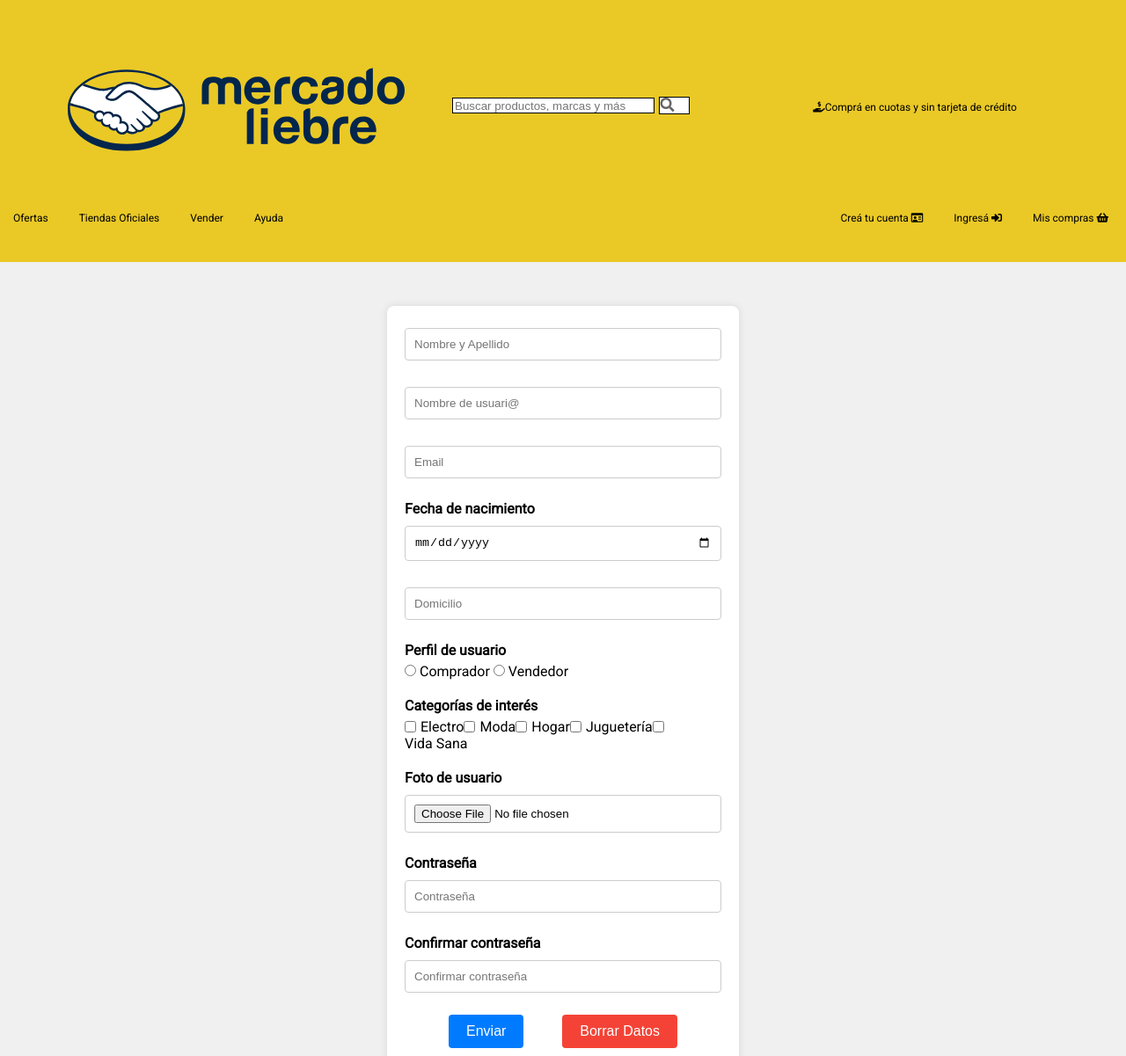
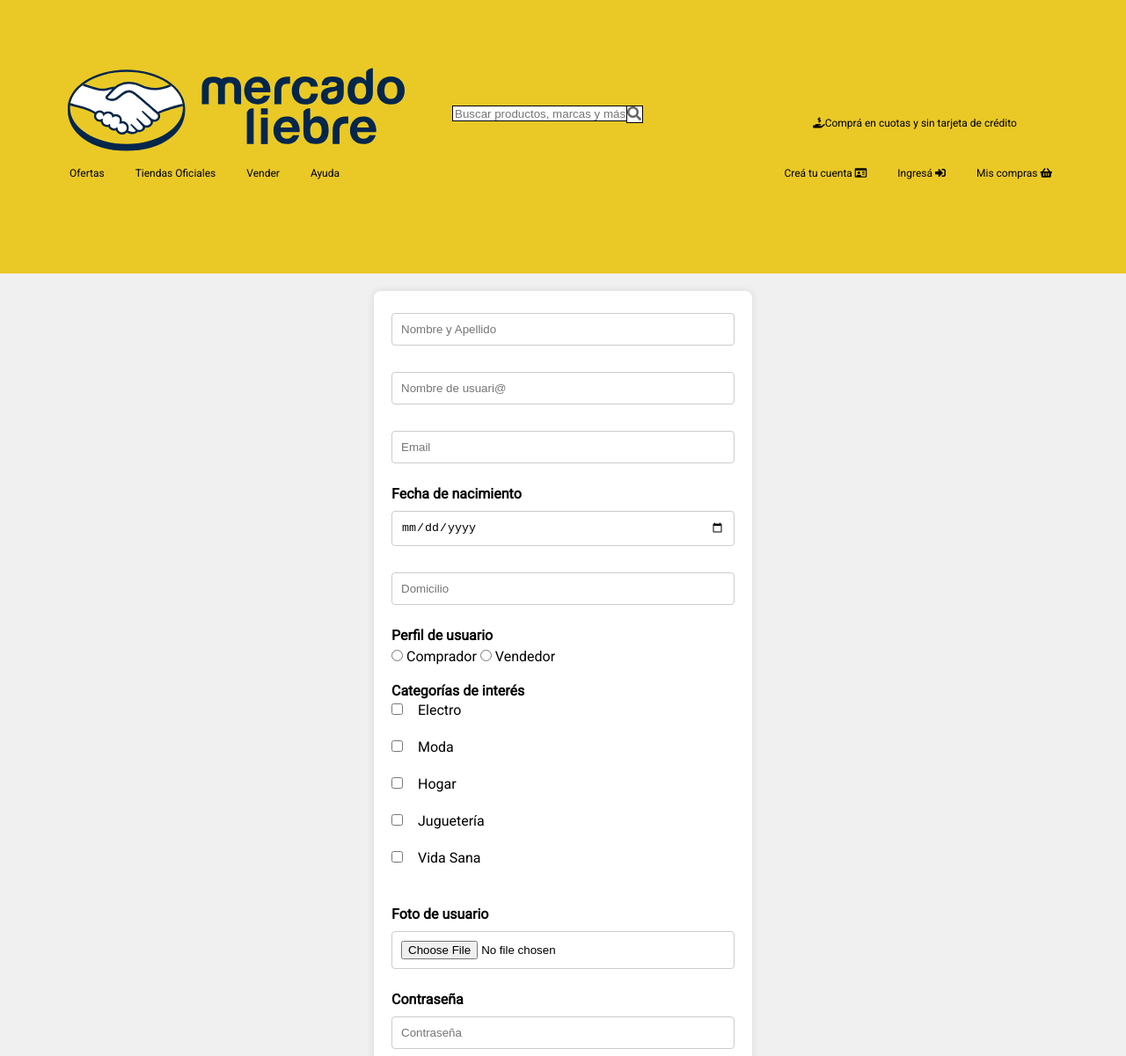
Before and after one commit to franco40637/Proyecto-mercadoliebre, a website: page views/register.html in a window 1280 px wide. Shown: the top 1201 px of the page at 88% size. Drawn offline with Linux system fonts and the light colour scheme; files whose address does not match are found by name.

Commit message:
corecciones

```diff
--- a/public/css/register.css
+++ b/public/css/register.css
@@ -6,7 +6,7 @@ body {
 }
 
 .register-form {
-    max-width: 400px;
+    max-width: 430px;
     margin: 50px auto;
     background-color: #fff;
     padding: 20px;
@@ -20,8 +20,9 @@ body {
 
 .form-field label.bold {
     font-weight: bold;
-    display: block;
+    display:block;
     margin-bottom: 5px;
+
 }
 
 .form-field input[type="text"],
@@ -41,10 +42,19 @@ body {
 .checkbox-group {
     display: flex;
     flex-wrap: wrap;
+    flex-direction: column; /* Cambia la dirección del contenedor a columna para alinear verticalmente */
+    align-items: flex-start; /* Alinea los elementos al principio del contenedor (horizontal) */
+}
+.checkbox-group label {
+    margin-left: 10px; /* Ajusta el margen izquierdo  */
+    margin-bottom: 10px; /* Ajusta el margen inferior  */
+    position: relative;
+    bottom: 15px;
+    left: 20px;
 }
 
 .checkbox-group input {
-    margin-right: 5px;
+    margin-right: 10px;
 }
 
 .button-group {
--- a/public/css/styles.css
+++ b/public/css/styles.css
@@ -337,17 +337,17 @@ main section article div.main-article h4.description {
     }
 
     header .form .input {
-        width: 20%; /* Ajusta el ancho del campo de búsqueda */
+        width: 110%; /* Ajusta el ancho del campo de búsqueda */
         position: relative;
-        bottom: 75px;
+        bottom: 65px;
         left: 450px;
     }
 
     header .form .submit {
-        width: 3%; /* Ajusta el ancho del botón de búsqueda */
+        width: 10%; /* Ajusta el ancho del botón de búsqueda */
         position: relative;
-        bottom:75px;
-        left: 450px;
+        bottom:83px;
+        left: 648px;
     }
 
     header div.top-header p {
@@ -355,7 +355,7 @@ main section article div.main-article h4.description {
         text-align: center;
         position: relative;
         top: -100px;
-        left: 400; /* Adjust this value to move the text up or down */
+        left: 400;
     }
 
 
@@ -380,7 +380,7 @@ main section article div.main-article h4.description {
     /* Ajustar altura y margen inferior del rectángulo anaranjado */
     div.top-header {
         position: relative;
-        margin-bottom: 5px;
+        margin-bottom: -30px;
     }
 
     div.burger-menu {
--- a/views/register.html
+++ b/views/register.html
@@ -14,13 +14,14 @@
             <div class="logo">
                 <img src="images/logo-mercado-liebre.svg" alt="Logo de MercadoLiebre">
             </div>
-
-                <div class="form" action="#" method="GET">
+            <div class="form">
+                <form action="#" method="GET">
                     <input type="text" class="input" placeholder="Buscar productos, marcas y más">
                     <div class="submit"><i class="fa fa-search"></i></div>
+                </form>
             </div>
             <p><i class="fas fa-hand-holding-usd"></i>Comprá en cuotas y sin tarjeta de crédito</p>
-        </div>
+
         <nav>
                 <ul>
                     <li><a href="#">Ofertas</a></li>
@@ -37,7 +38,6 @@
             <div class="burger-menu">
                 <i class="fa fa-bars burger"></i>
             </div>
-
         </header>
 <body>
     <div class="register-form">
@@ -165,7 +165,7 @@
         <p>¿No te gusta? ¡Devolvelo! En Mercado Liebre, no hay nada que no puedas hacer, porque estás siempre protegid@.</p>
     </div>
     <div class="footer-item">
-        <p>Copyright © 1999-2020 MercadoLiebre S.R.L.</p>
+        <p>Copyright © 1999-2024 MercadoLiebre S.R.L.</p>
     </div>
 </footer>
 </body>
```
Also changed, not shown: views/home.html (+8 -7 lines), views/login.html (+6 -4 lines). Lines whose indentation alone changed are shown as unchanged.
